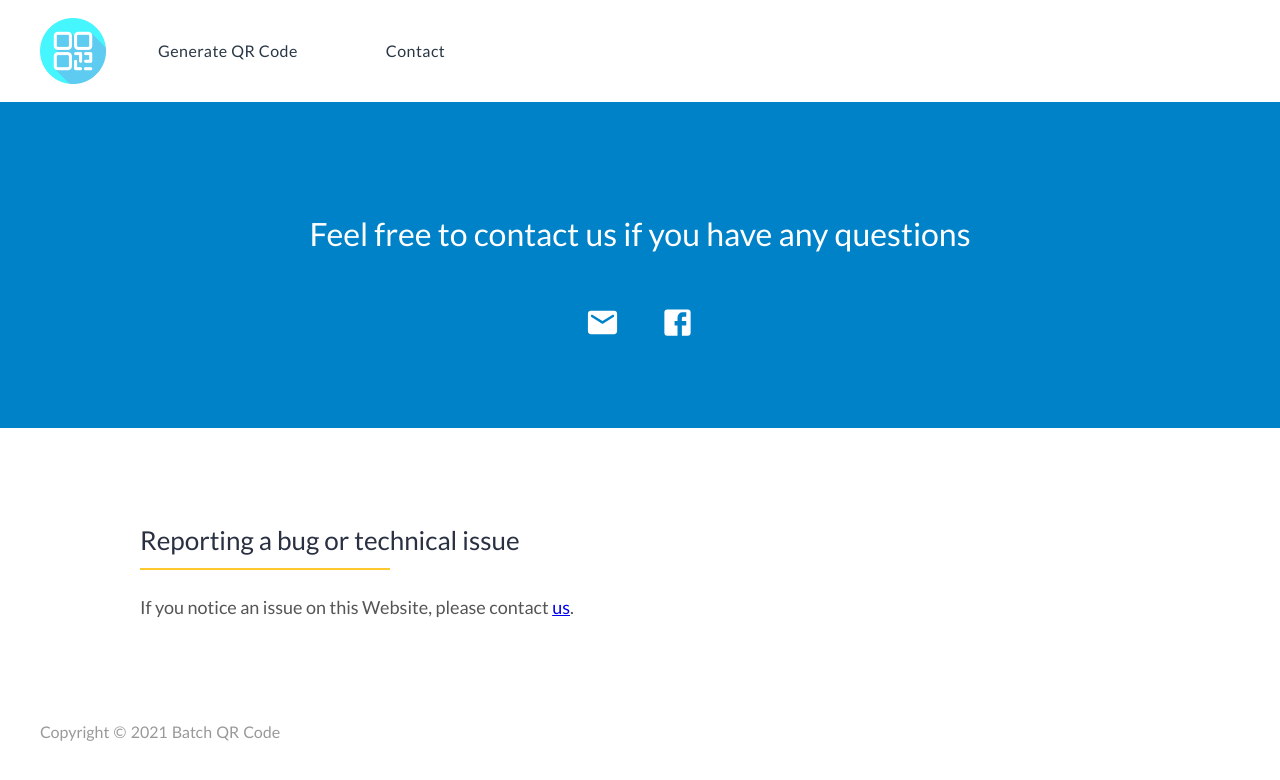
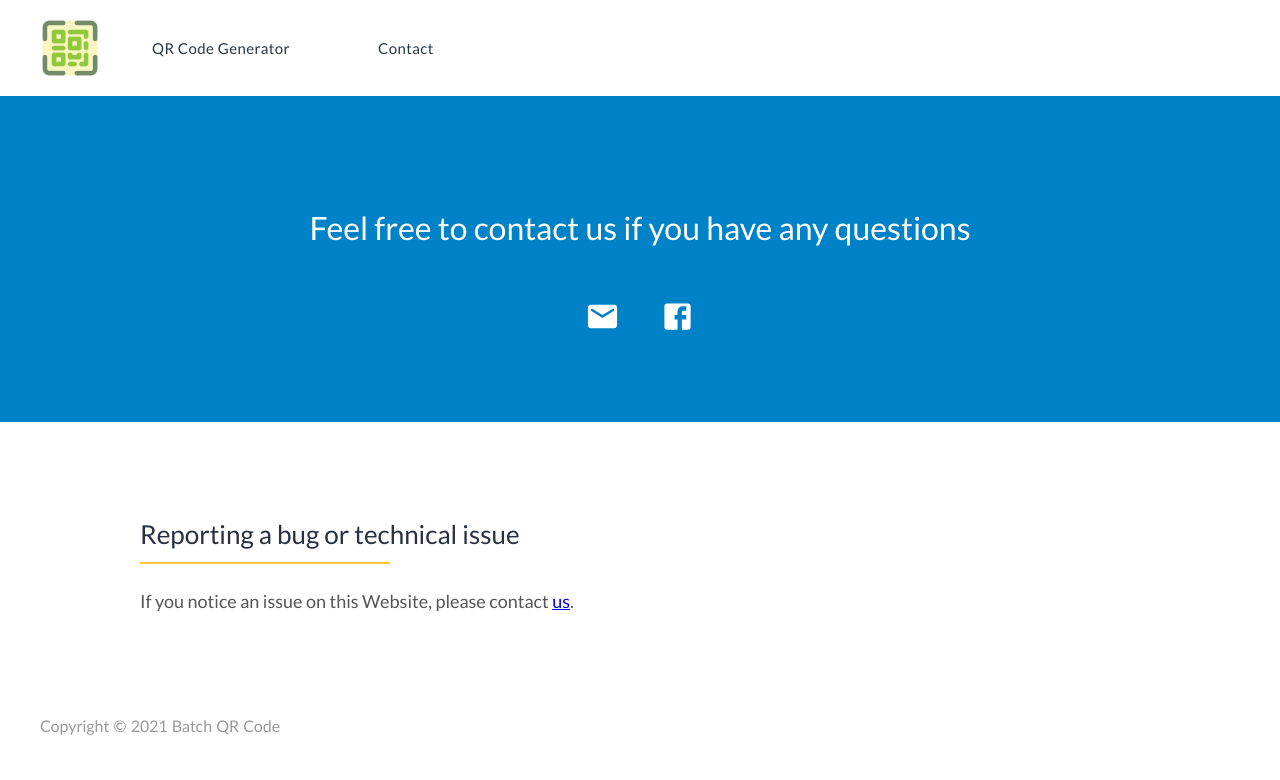
Before and after one commit to hycmatthew/batch-qrcode-generator, a React app: page /#/contact in a window 1280 px wide. Shown: the top 780 px of the page. Built offline with nearby package versions, Linux system fonts and the light colour scheme; what qr-code-styling would draw is missing.

Commit message:
update top nav

```diff
--- a/src/App.scss
+++ b/src/App.scss
@@ -45,14 +45,14 @@ body {
 		}
 		a {
 			font-family: $lato_font;
-			font-size: 16px;
+			font-size: 15px;
 			color: #293745;
 			text-transform: none;
 			text-decoration: none;
 			padding: 0% 3%;
 		}
 		img {
-			width: 5.5%;
+			width: 3.5%;
 			min-width: 60px;
 		}
 	}
--- a/src/TopNav.js
+++ b/src/TopNav.js
@@ -1,7 +1,7 @@
 import React from "react";
 import Stack from '@mui/material/Stack';
 import Button from '@mui/material/Button';
-import qrCodeIcon from "../image/qr-code-icon.png"
+import qrCodeIcon from "../image/qr-code-scan.png"
 import { Link } from "react-router-dom";
 
 export function TopNav() {
@@ -11,7 +11,7 @@ export function TopNav() {
             <div className="top-nav">
                 <Stack spacing={2} direction="row">
                     <img alt="Batch QR Code Icon" src={qrCodeIcon}/>
-                        <Button variant="text" component={Link} to="/">Generate QR Code</Button>
+                        <Button variant="text" component={Link} to="/">QR Code Generator</Button>
                         <Button variant="text" component={Link} to="/contact">Contact</Button>
                 </Stack>
             </div>
--- a/src/components/SideMenu.js
+++ b/src/components/SideMenu.js
@@ -467,15 +467,6 @@ Support up to 200 links"
     <ThemeProvider theme={theme}>
       <List
         className="side-main-list"
-        subheader={
-          <ListSubheader
-            component="div"
-            id="nested-list-subheader"
-            disableSticky={true}
-          >
-            QR Code Setting
-          </ListSubheader>
-        }
       >
         <ListItem>
           <ToggleButtonGroup
@@ -484,8 +475,8 @@ Support up to 200 links"
             onChange={updateQRCodeType}
             exclusive
           >
-            <ToggleButton value={false}>Single</ToggleButton>
-            <ToggleButton value={true}>Batch</ToggleButton>
+            <ToggleButton sx={{minWidth: 150}} value={false}>Single</ToggleButton>
+            <ToggleButton sx={{minWidth: 150}} value={true}>Batch</ToggleButton>
           </ToggleButtonGroup>
         </ListItem>
         <List component="div" disablePadding>
--- a/src/index.html
+++ b/src/index.html
@@ -9,8 +9,8 @@
     <meta name="Matthew Chan" content="Matthew Chan, smallflamestudio@gmail.com">
 	<link rel="stylesheet" href="main.css">
 	<link href='https://fonts.googleapis.com/css?family=Lato:400,700' rel='stylesheet' type='text/css'>
-	<script async src="https://pagead2.googlesyndication.com/pagead/js/adsbygoogle.js?client=ca-pub-4050046188209105" crossorigin="anonymous"></script>
-	<!-- Global site tag (gtag.js) - Google Analytics
+	<!--<script async src="https://pagead2.googlesyndication.com/pagead/js/adsbygoogle.js?client=ca-pub-4050046188209105" crossorigin="anonymous"></script>
+	Global site tag (gtag.js) - Google Analytics
 	<script async src="https://www.googletagmanager.com/gtag/js?id=G-53MJ95EYEG"></script>
 	<script>
 	window.dataLayer = window.dataLayer || [];
```
Also changed, not shown: image/get-started-1.jpg (deleted).
